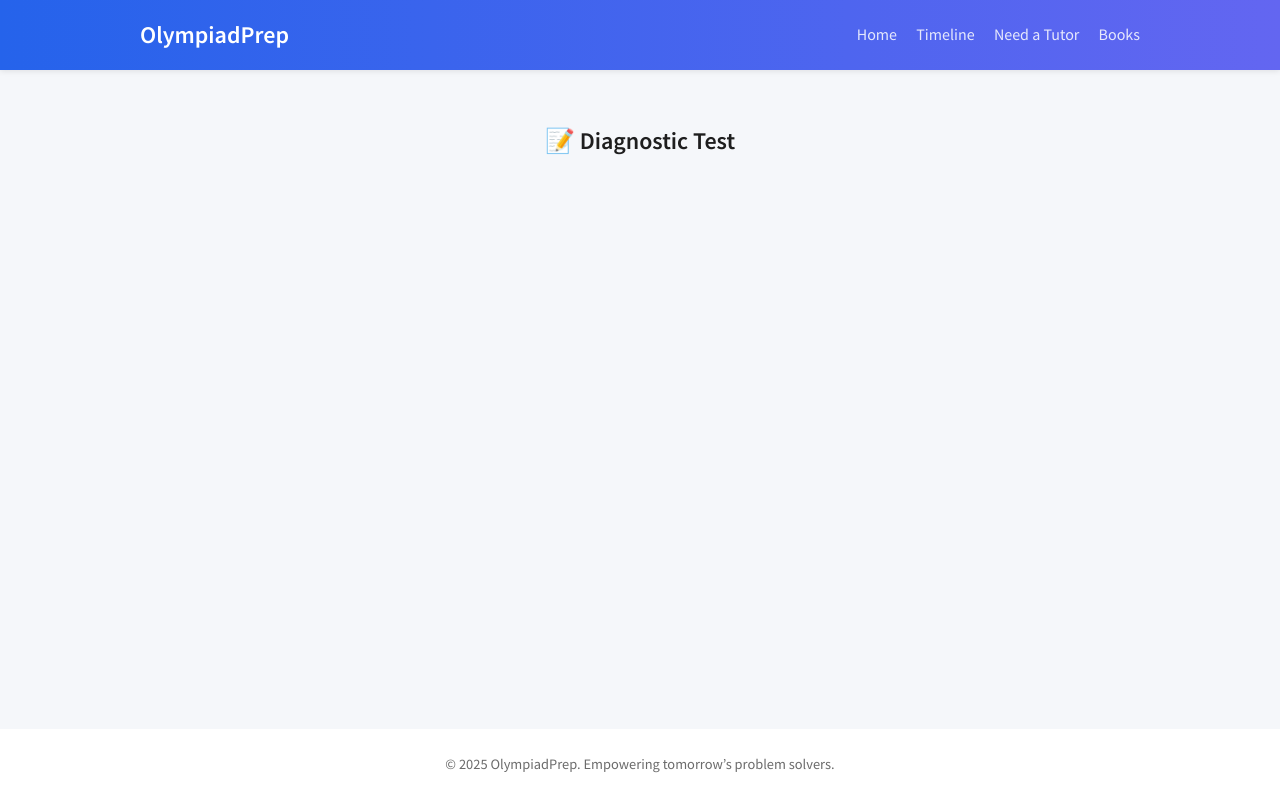
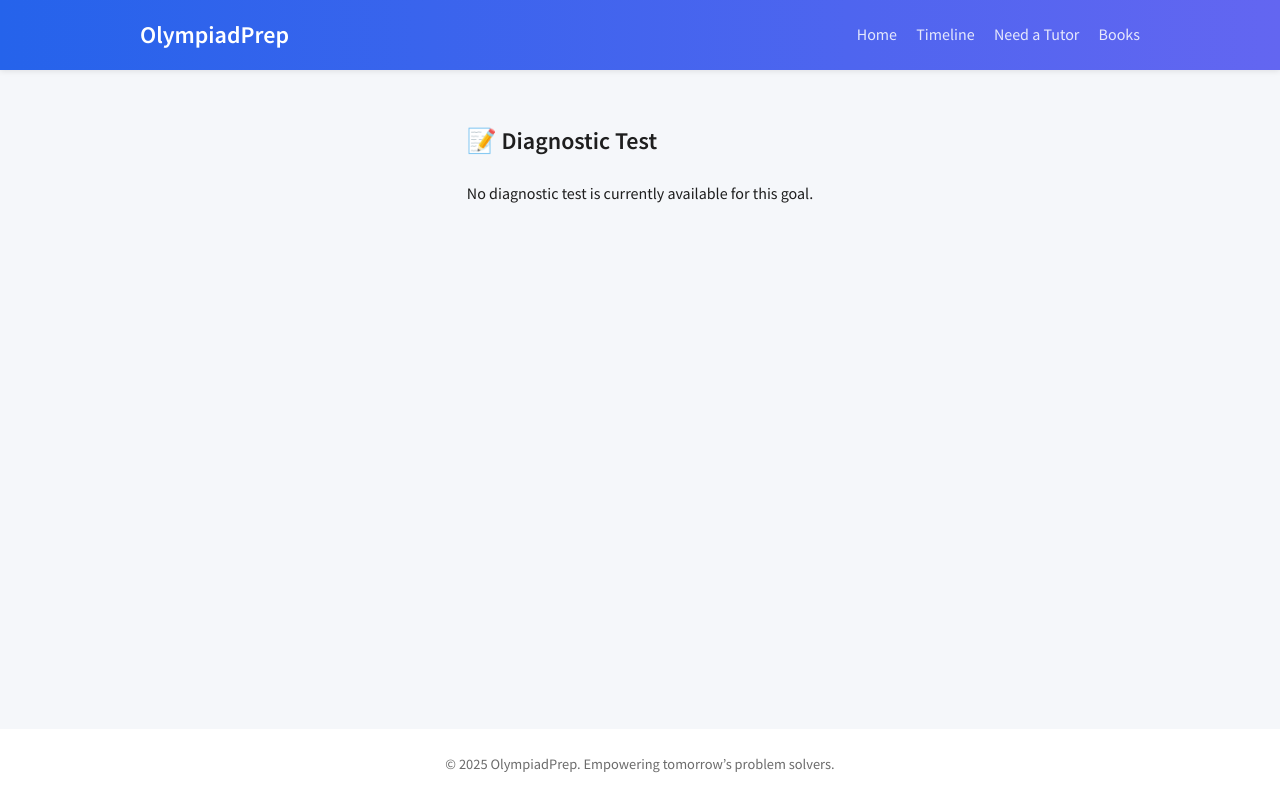
Before and after one commit to thjjjjjjjjjhhy/olympiad, a plain HTML site: page diagnostic.html in a window 1280 px wide. Drawn offline with Linux system fonts and the light colour scheme.

```diff
--- a/diagnostic.html
+++ b/diagnostic.html
@@ -27,5 +27,15 @@
     © 2025 OlympiadPrep. Empowering tomorrow’s problem solvers.
   </footer>
   <script src="plan.js"></script>
+  <script>
+    const params = new URLSearchParams(window.location.search);
+    const goal = params.get('goal');
+    const quiz = document.getElementById('quiz');
+    if (goal === 'amc10') {
+      quiz.innerHTML = '<p>The AMC 10 diagnostic test has been removed.</p>';
+    } else {
+      quiz.innerHTML = '<p>No diagnostic test is currently available for this goal.</p>';
+    }
+  </script>
 </body>
 </html>
```
